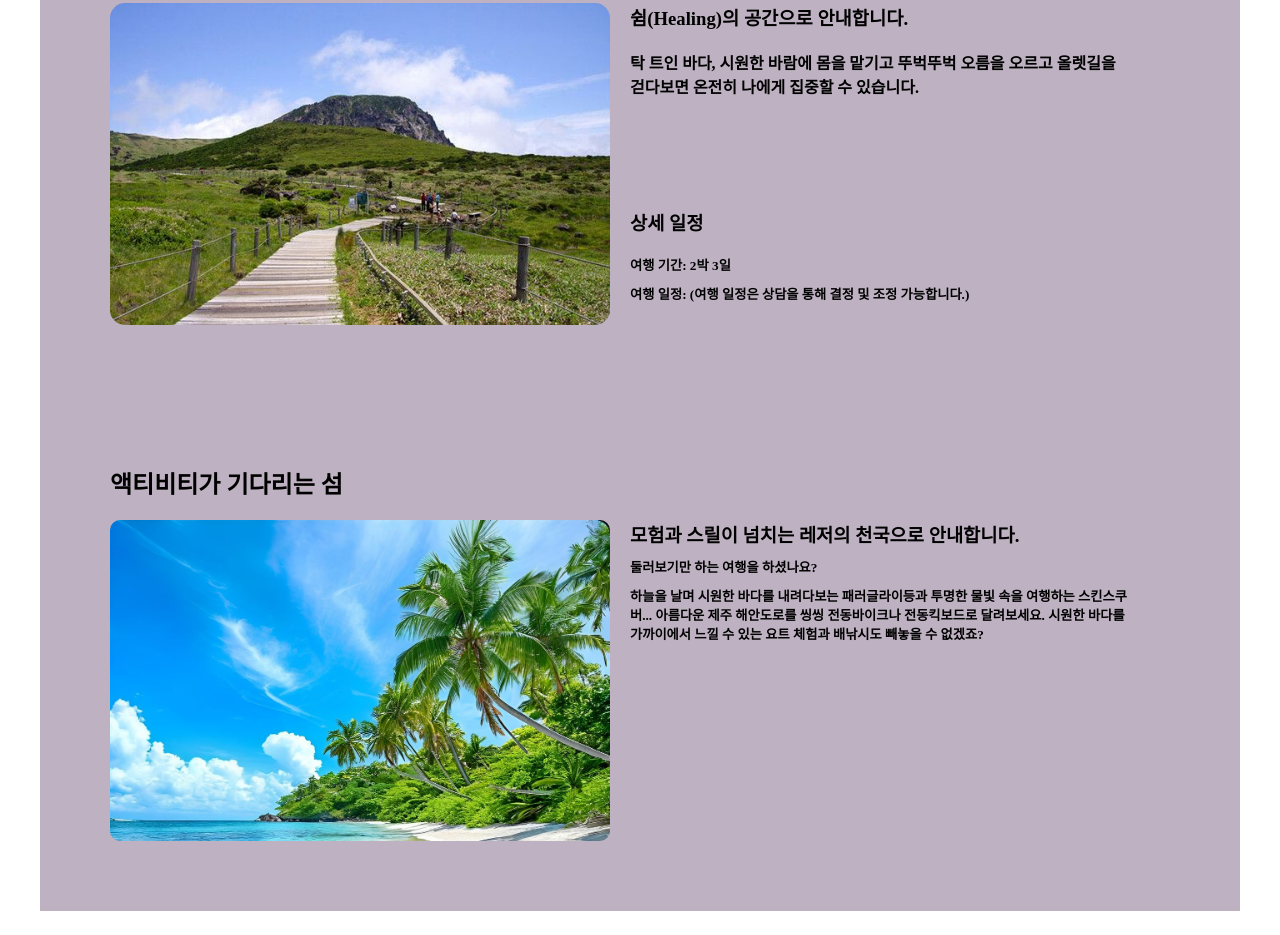
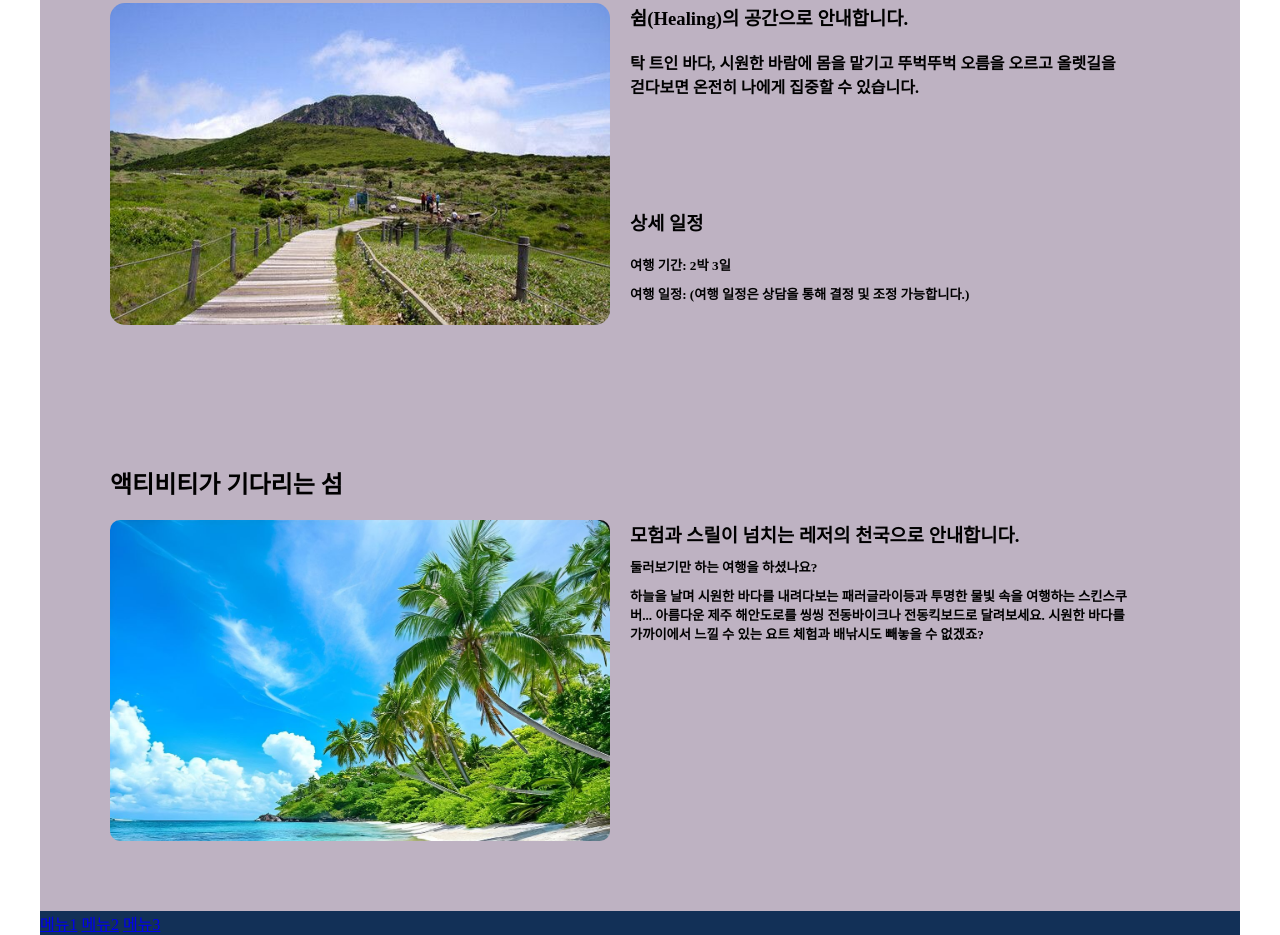
Before and after one commit to JIN44638/dream-jeju, a plain HTML site: page index.html in a window 1280 px wide. Shown: the part 206-1141 px from the top of the page. Before the commit the page ends 1117 px from the top, so only its background shows below. Drawn offline with Linux system fonts and the light colour scheme.

Commit message:
푸터 작성 중

```diff
--- a/index.html
+++ b/index.html
@@ -65,7 +65,13 @@
         </div>
       </div>
       <!-- 하단 -->
-      <footer class="footer"></footer>
+      <footer class="footer">
+        <nav class="menu">
+          <a href="#">메뉴1</a>
+          <a href="#">메뉴2</a>
+          <a href="#">메뉴3</a>
+        </nav>
+      </footer>
     </div>
   </body>
 </html>
```
